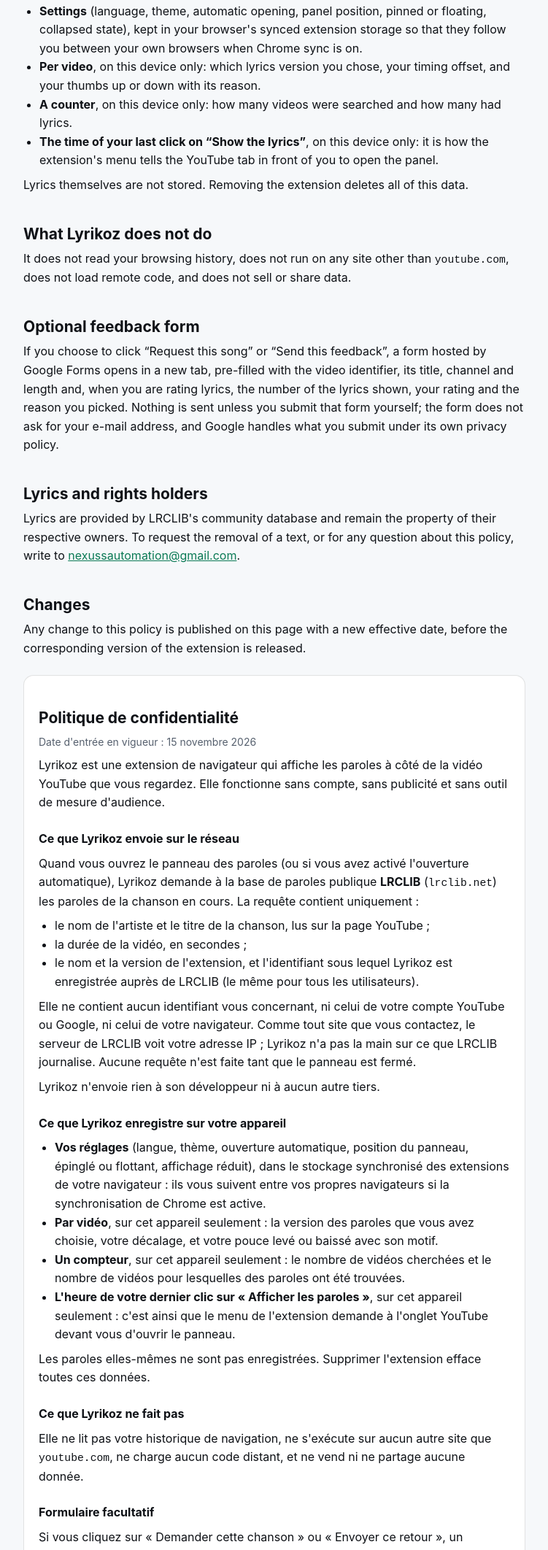
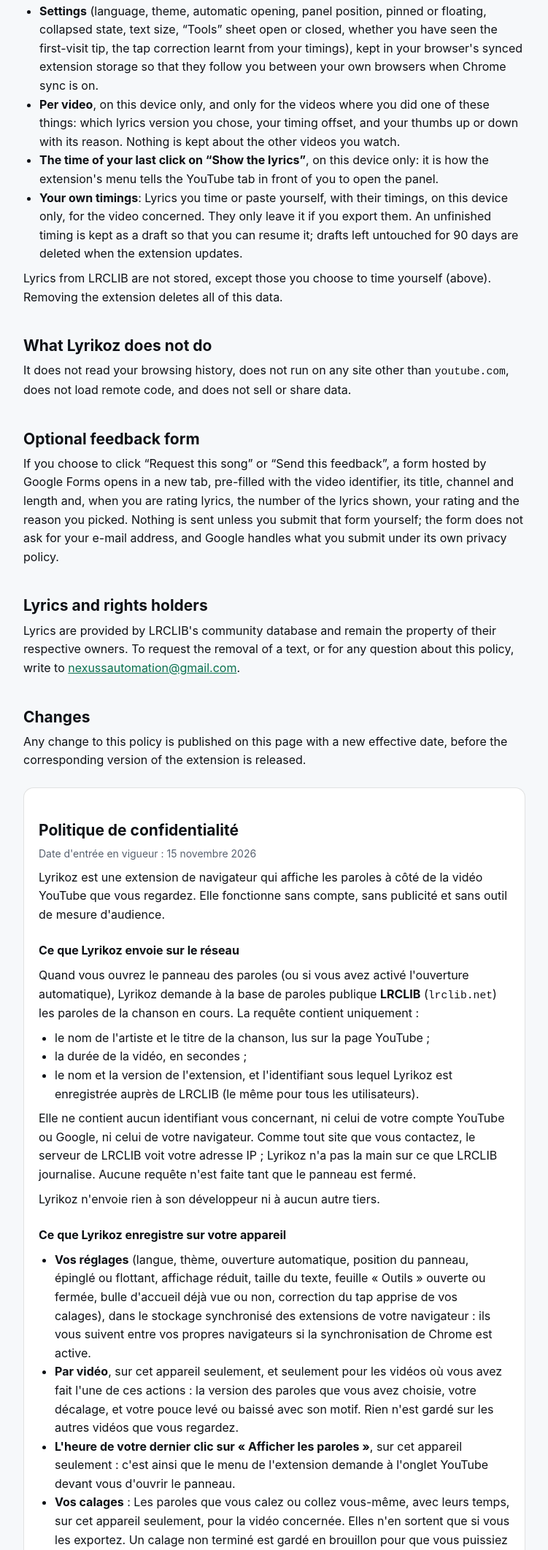
Before and after one commit to creativenetworkai/lyrikoz-site, a plain HTML site: page privacy.html in a window 1280 px wide. Shown: the part 676-2800 px from the top of the page at 73% size, without its empty margins (264-1015 px from the left). Drawn offline with Linux system fonts and the light colour scheme.

```diff
--- a/privacy.html
+++ b/privacy.html
@@ -38,12 +38,12 @@
 
     <h2>What Lyrikoz stores on your device</h2>
     <ul>
-      <li><strong>Settings</strong> (language, theme, automatic opening, panel position, pinned or floating, collapsed state), kept in your browser's synced extension storage so that they follow you between your own browsers when Chrome sync is on.</li>
-      <li><strong>Per video</strong>, on this device only: which lyrics version you chose, your timing offset, and your thumbs up or down with its reason.</li>
-      <li><strong>A counter</strong>, on this device only: how many videos were searched and how many had lyrics.</li>
+      <li><strong>Settings</strong> (language, theme, automatic opening, panel position, pinned or floating, collapsed state, text size, “Tools” sheet open or closed, whether you have seen the first-visit tip, the tap correction learnt from your timings), kept in your browser's synced extension storage so that they follow you between your own browsers when Chrome sync is on.</li>
+      <li><strong>Per video</strong>, on this device only, and only for the videos where you did one of these things: which lyrics version you chose, your timing offset, and your thumbs up or down with its reason. Nothing is kept about the other videos you watch.</li>
       <li><strong>The time of your last click on “Show the lyrics”</strong>, on this device only: it is how the extension's menu tells the YouTube tab in front of you to open the panel.</li>
+      <li><strong>Your own timings</strong>: Lyrics you time or paste yourself, with their timings, on this device only, for the video concerned. They only leave it if you export them. An unfinished timing is kept as a draft so that you can resume it; drafts left untouched for 90 days are deleted when the extension updates.</li>
     </ul>
-    <p>Lyrics themselves are not stored. Removing the extension deletes all of this data.</p>
+    <p>Lyrics from LRCLIB are not stored, except those you choose to time yourself (above). Removing the extension deletes all of this data.</p>
 
     <h2>What Lyrikoz does not do</h2>
     <p>It does not read your browsing history, does not run on any site other than <code>youtube.com</code>, does not load remote code, and does not sell or share data.</p>
@@ -75,12 +75,12 @@
 
       <h3>Ce que Lyrikoz enregistre sur votre appareil</h3>
       <ul>
-        <li><strong>Vos réglages</strong> (langue, thème, ouverture automatique, position du panneau, épinglé ou flottant, affichage réduit), dans le stockage synchronisé des extensions de votre navigateur : ils vous suivent entre vos propres navigateurs si la synchronisation de Chrome est active.</li>
-        <li><strong>Par vidéo</strong>, sur cet appareil seulement : la version des paroles que vous avez choisie, votre décalage, et votre pouce levé ou baissé avec son motif.</li>
-        <li><strong>Un compteur</strong>, sur cet appareil seulement : le nombre de vidéos cherchées et le nombre de vidéos pour lesquelles des paroles ont été trouvées.</li>
+        <li><strong>Vos réglages</strong> (langue, thème, ouverture automatique, position du panneau, épinglé ou flottant, affichage réduit, taille du texte, feuille « Outils » ouverte ou fermée, bulle d'accueil déjà vue ou non, correction du tap apprise de vos calages), dans le stockage synchronisé des extensions de votre navigateur : ils vous suivent entre vos propres navigateurs si la synchronisation de Chrome est active.</li>
+        <li><strong>Par vidéo</strong>, sur cet appareil seulement, et seulement pour les vidéos où vous avez fait l'une de ces actions : la version des paroles que vous avez choisie, votre décalage, et votre pouce levé ou baissé avec son motif. Rien n'est gardé sur les autres vidéos que vous regardez.</li>
         <li><strong>L'heure de votre dernier clic sur « Afficher les paroles »</strong>, sur cet appareil seulement : c'est ainsi que le menu de l'extension demande à l'onglet YouTube devant vous d'ouvrir le panneau.</li>
+        <li><strong>Vos calages</strong> : Les paroles que vous calez ou collez vous-même, avec leurs temps, sur cet appareil seulement, pour la vidéo concernée. Elles n'en sortent que si vous les exportez. Un calage non terminé est gardé en brouillon pour que vous puissiez le reprendre ; un brouillon laissé de côté 90 jours est effacé à la mise à jour de l'extension.</li>
       </ul>
-      <p>Les paroles elles-mêmes ne sont pas enregistrées. Supprimer l'extension efface toutes ces données.</p>
+      <p>Les paroles venues de LRCLIB ne sont pas enregistrées, sauf celles que vous choisissez de caler vous-même (ci-dessus). Supprimer l'extension efface toutes ces données.</p>
 
       <h3>Ce que Lyrikoz ne fait pas</h3>
       <p>Elle ne lit pas votre historique de navigation, ne s'exécute sur aucun autre site que <code>youtube.com</code>, ne charge aucun code distant, et ne vend ni ne partage aucune donnée.</p>
--- a/style.css
+++ b/style.css
@@ -3,8 +3,8 @@
   --card: #ffffff;
   --text: #0e1116;
   --muted: #56606e;
-  --accent: #0b7a55;
-  --tint: rgba(11, 122, 85, 0.1);
+  --accent: #09704e;
+  --tint: rgba(9, 112, 78, 0.1);
   --line: rgba(14, 17, 22, 0.12);
 }
 @media (prefers-color-scheme: dark) {
```
Also changed, not shown: changelog.html (+6 -6 lines).
